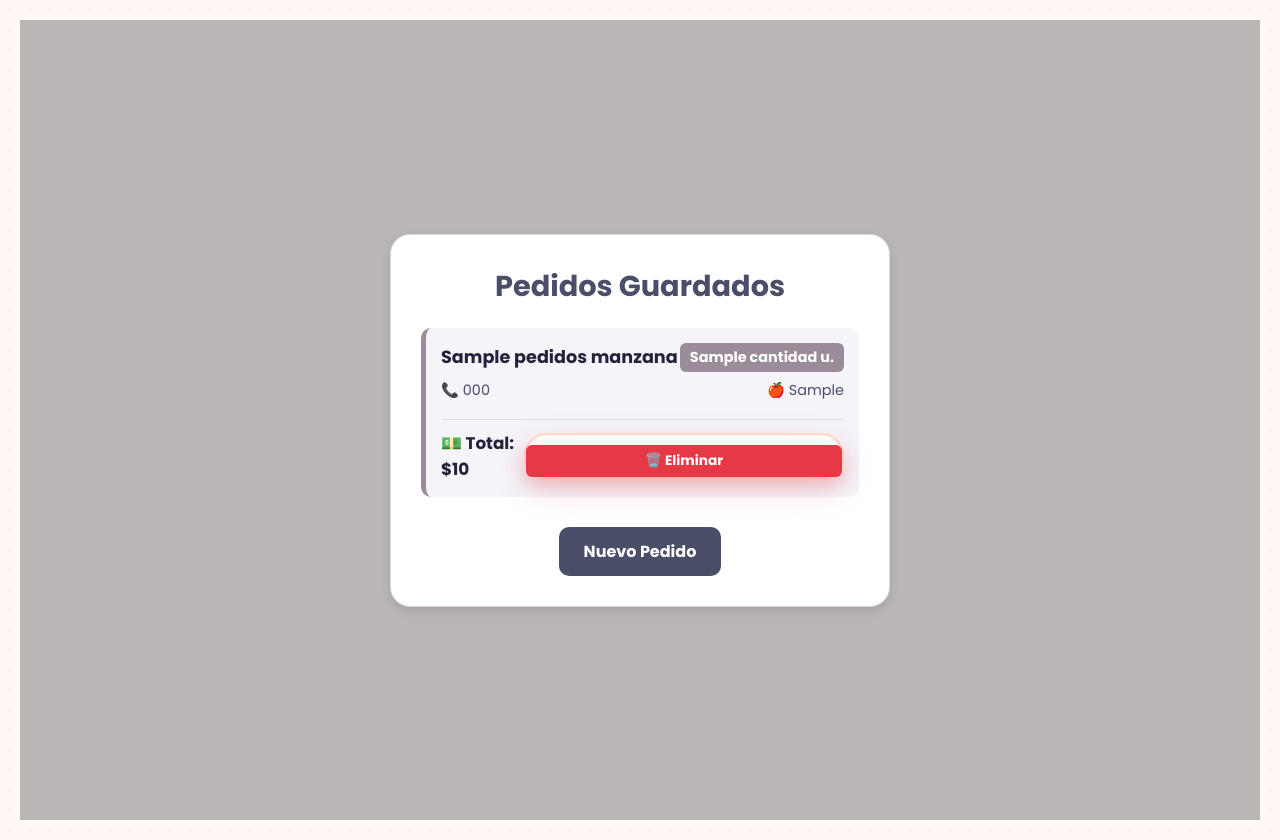
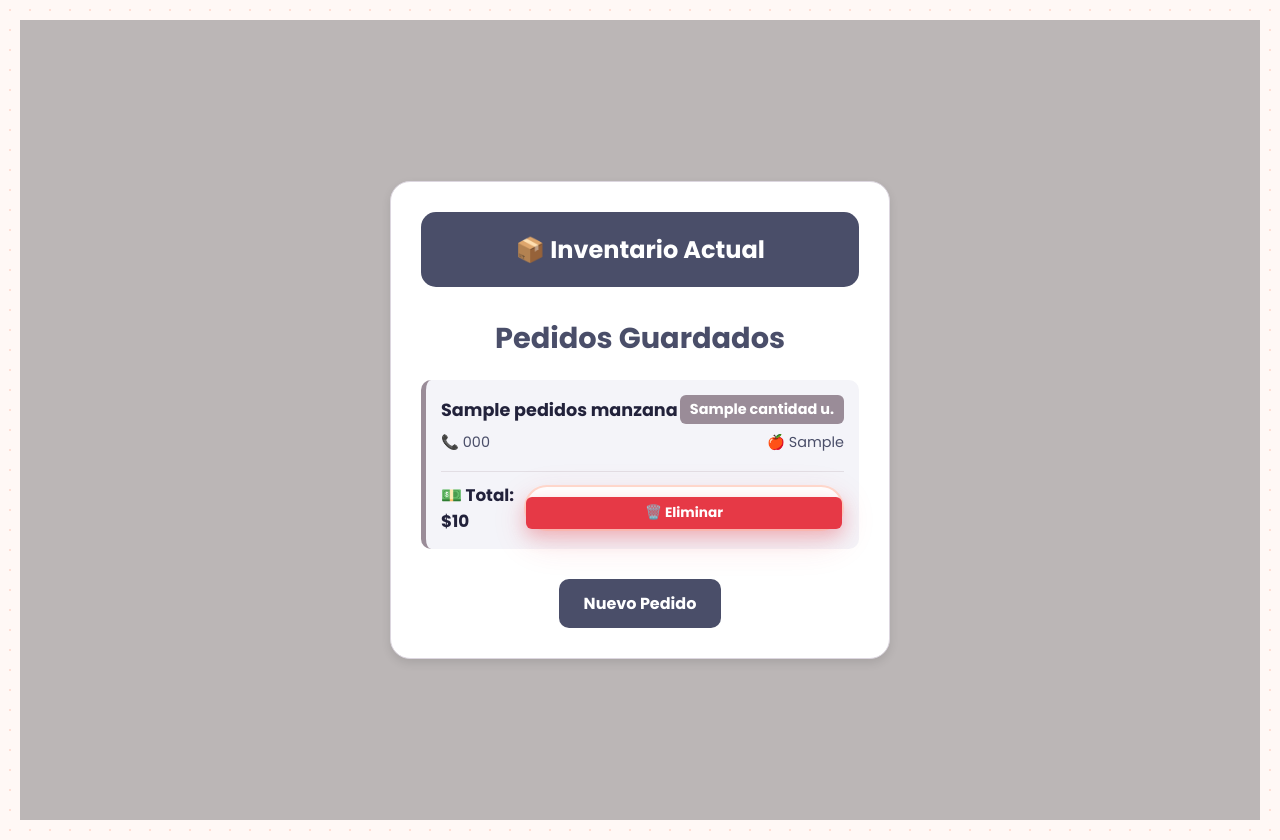
Before and after one commit to Usuario12qwas/Tienda-Python, a Flask app: page /panel in a window 1280 px wide. Run offline with Flask 3, Linux system fonts and the light colour scheme; a database or web service that is not in the repository returns one stand-in record (values such as "Sample title"); some libraries are stand-ins or nearby versions.

Commit message:
Update panel.html

```diff
--- a/templates/panel.html
+++ b/templates/panel.html
@@ -21,6 +21,23 @@
 
     <div class="main-container">
         <div style="background: white; padding: 30px; border-radius: 20px; width: 100%; max-width: 500px; border: 1px solid #dcd6df; box-shadow: 0 4px 10px rgba(0,0,0,0.1);">
+            <!-- 📦 NUEVA SECCIÓN DE INVENTARIO 📦 -->
+            <div style="background: #4a4e69; padding: 20px; border-radius: 15px; margin-bottom: 30px; color: white;">
+                <h2 style="text-align: center; margin-top: 0; font-size: 1.5em;">📦 Inventario Actual</h2>
+
+                <div style="display: flex; justify-content: space-around; flex-wrap: wrap; gap: 10px;">
+                    {% for item in inventario %}
+                        <div style="background: white; color: #4a4e69; padding: 10px 15px; border-radius: 10px; font-weight: bold; text-align: center; box-shadow: 0 2px 5px rgba(0,0,0,0.2);">
+                            <span style="font-size: 0.9em; display: block; margin-bottom: 5px;">🍎 {{ item[0] }}</span>
+                            <!-- Si quedan pocas manzanas, el número se pone rojo, si hay suficientes, verde -->
+                            <span style="font-size: 1.4em; color: {% if item[1] < 5 %}#e63946{% else %}#25D366{% endif %};">
+                                {{ item[1] }} u.
+                            </span>
+                        </div>
+                    {% endfor %}
+                </div>
+            </div>
+            <!-- ================================ -->
             <h1 style="color: #4a4e69; text-align: center; margin-bottom: 20px;">Pedidos Guardados</h1>
 
             <ul style="list-style: none; padding: 0;">
```
